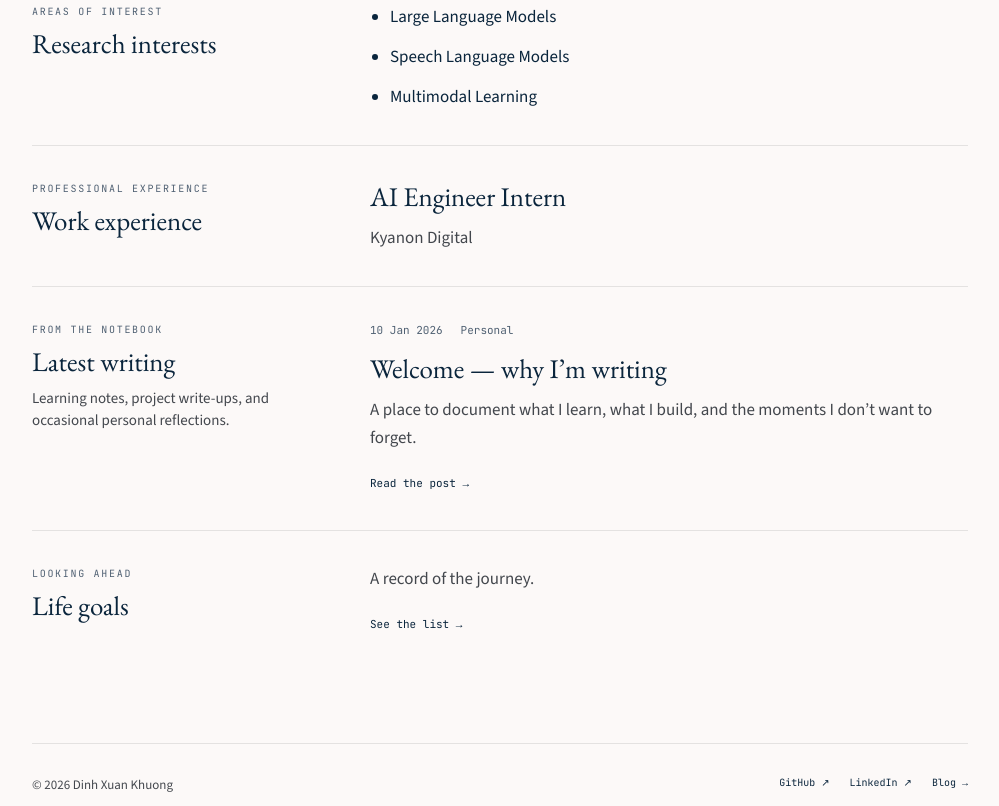
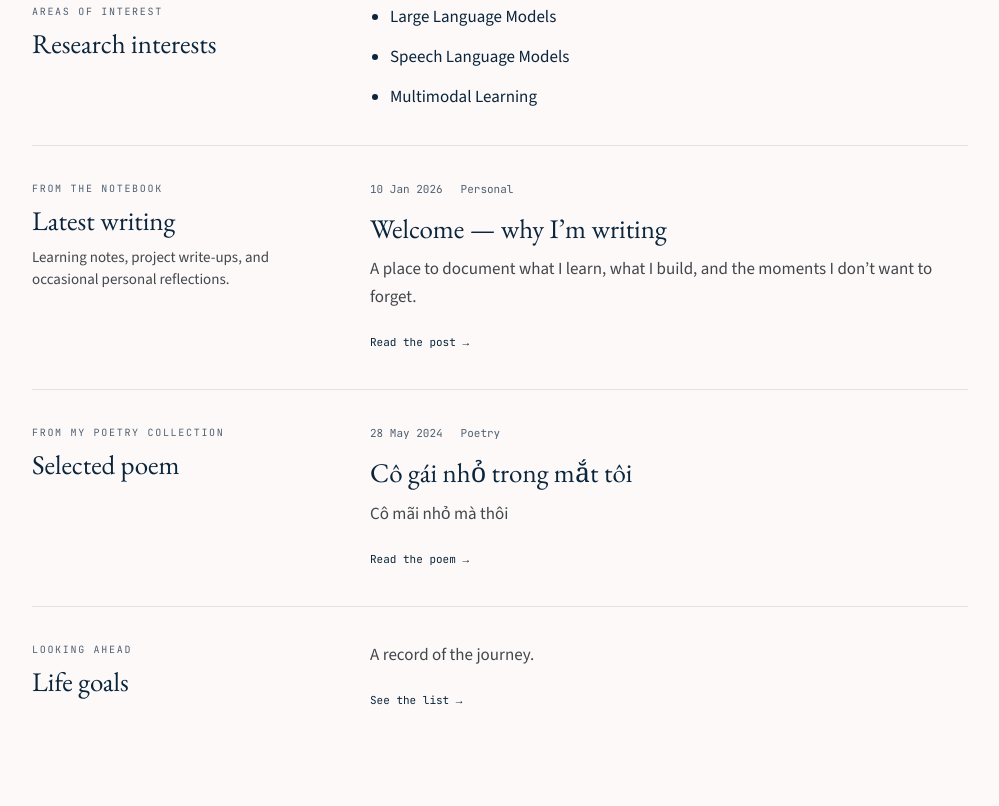
Before and after one commit to DinhXuanKhuong/dinhxuankhuong.github.io, an Eleventy site: page src/index.njk in a window 1280 px wide. Shown: the part 656-1462 px from the top of the page, without its empty margins (140-1139 px from the left). Built offline with nearby package versions, Linux system fonts and the light colour scheme; Eleventy itself is replaced by a stand-in of ours; files that its build step writes are made by us from their sources.

Commit message:
feat: add place for selected poem

```diff
--- a/src/content/poems/2024-05-28-co-gai-nho-trong-mat-toi.md
+++ b/src/content/poems/2024-05-28-co-gai-nho-trong-mat-toi.md
@@ -3,6 +3,7 @@ title: "Cô gái nhỏ trong mắt tôi"
 date: 2024-05-28
 description: "Cô mãi nhỏ mà thôi"
 category: Poetry
+featured: true
 draft: false
 ---
 
--- a/src/index.njk
+++ b/src/index.njk
@@ -27,10 +27,6 @@ description: "Dinh Xuan Khuong (Joey), final-year student at the University of S
   <div class="section-body"><ul class="research-interests"><li>Large Language Models</li><li>Speech Language Models</li><li>Multimodal Learning</li></ul></div>
 </section>
 <section class="split-section">
-  <div><p class="eyebrow">Professional experience</p><h2>Work experience</h2></div>
-  <div class="section-body"><article class="entry"><h3>AI Engineer Intern</h3><p>Kyanon Digital</p></article></div>
-</section>
-<section class="split-section">
   <div><p class="eyebrow">From the notebook</p><h2>Latest writing</h2><p class="section-note">Learning notes, project write-ups, and occasional personal reflections.</p></div>
   <div class="section-body">
     {% for entry in collections.posts | latest(1) %}
@@ -38,5 +34,16 @@ description: "Dinh Xuan Khuong (Joey), final-year student at the University of S
     {% else %}<p>New writing will appear here.</p>{% endfor %}
   </div>
 </section>
+<section class="split-section">
+  <div><p class="eyebrow">From my poetry collection</p><h2>Selected poem</h2></div>
+  <div class="section-body">
+    {% set entryLabel = "Read the poem →" %}
+    {% for entry in collections.poems %}
+      {% if entry.data.featured %}
+        {% include "partials/entry.njk" %}
+      {% endif %}
+    {% endfor %}
+  </div>
+</section>
 <section class="split-section"><div><p class="eyebrow">Looking ahead</p><h2>Life goals</h2></div>
 <div class="section-body"><p>A record of the journey.</p><a class="text-link" href="/life-goals.html">See the list →</a></div></section>
```
Also changed, not shown: docs/WRITING.md (+2 -0 lines).
